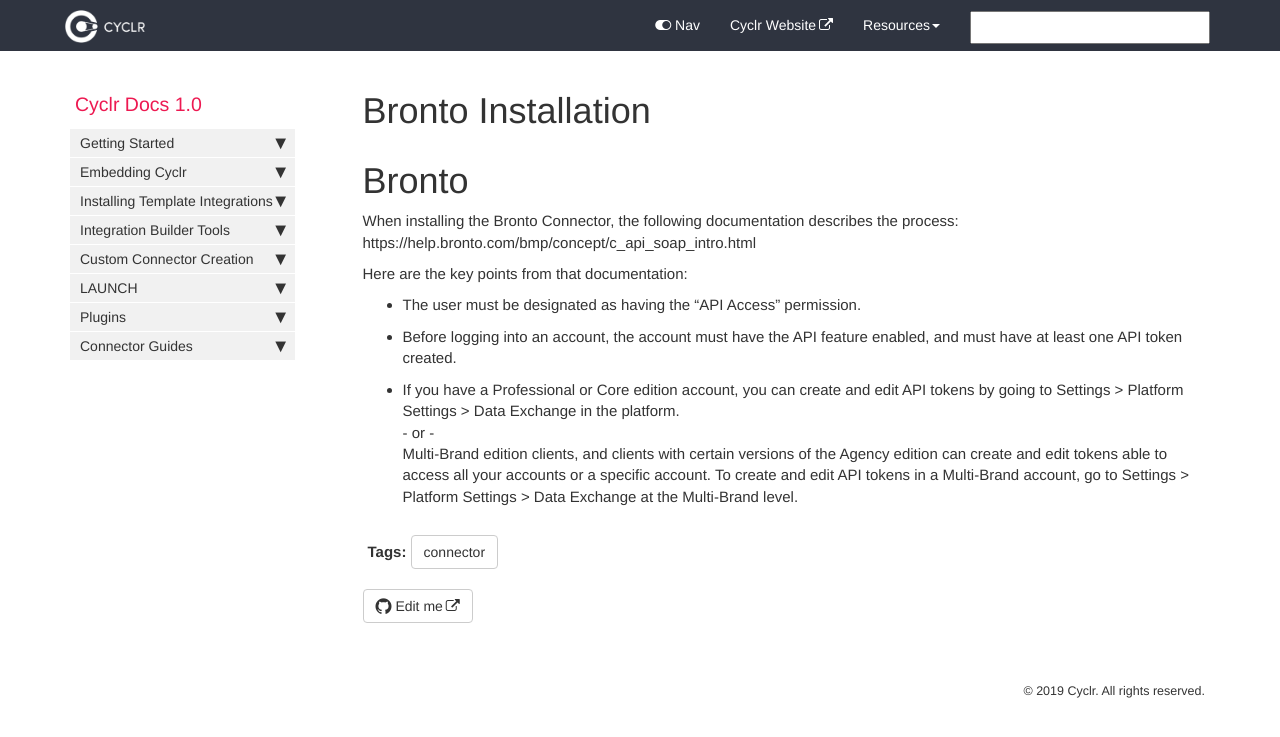
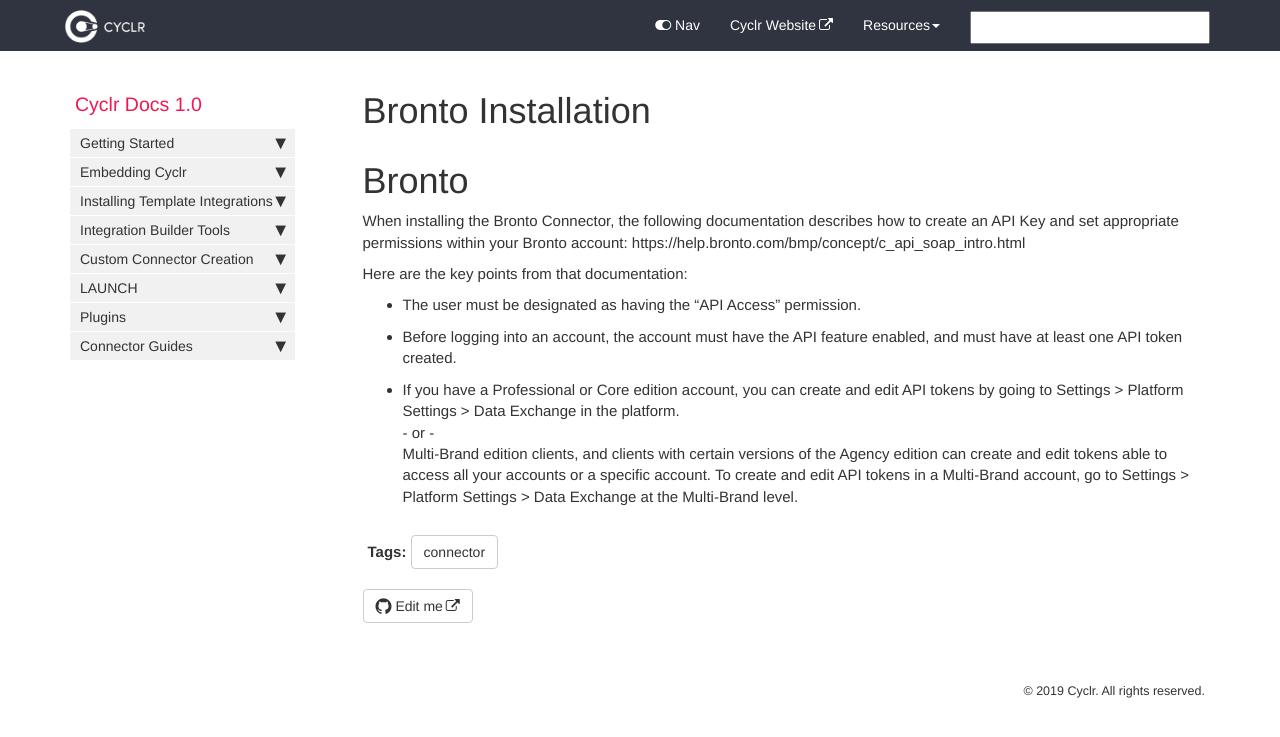
Before and after one commit to sneakysneak/docs, a Jekyll site: the page built from pages/connector-authentication/installing-bronto.md, in a window 1280 px wide. Shown: the top 737 px of the page. Built offline with Jekyll 4.4.1, drawn with Linux system fonts in a browser that asks for light colours; nearby versions of some CDN libraries; comment, search, counter and statistics services are not loaded.

Commit message:
Update installing-bronto.md

```diff
--- a/pages/connector-authentication/installing-bronto.md
+++ b/pages/connector-authentication/installing-bronto.md
@@ -7,7 +7,7 @@ tags: [connector]
 
 # Bronto #
 
-When installing the Bronto Connector, the following documentation describes the process:
+When installing the Bronto Connector, the following documentation describes how to create an API Key and set appropriate permissions within your Bronto account:
 https://help.bronto.com/bmp/concept/c_api_soap_intro.html
 
 Here are the key points from that documentation:
```
